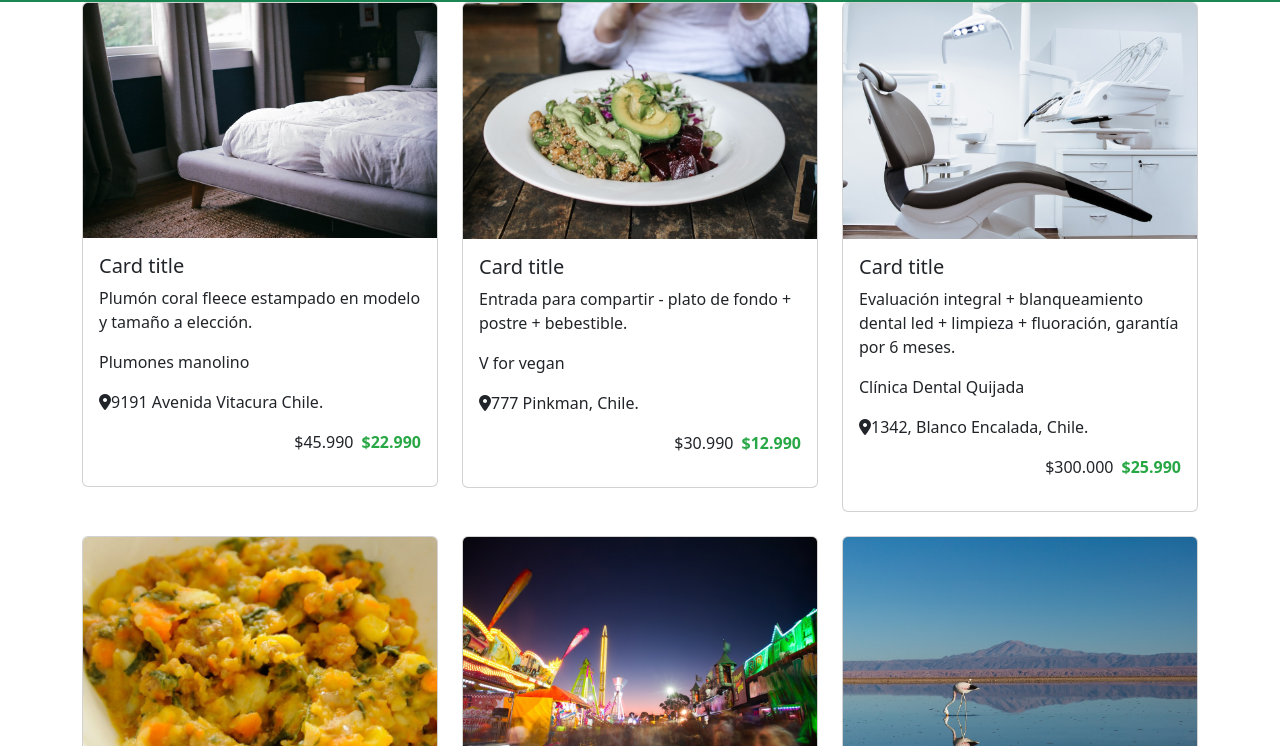
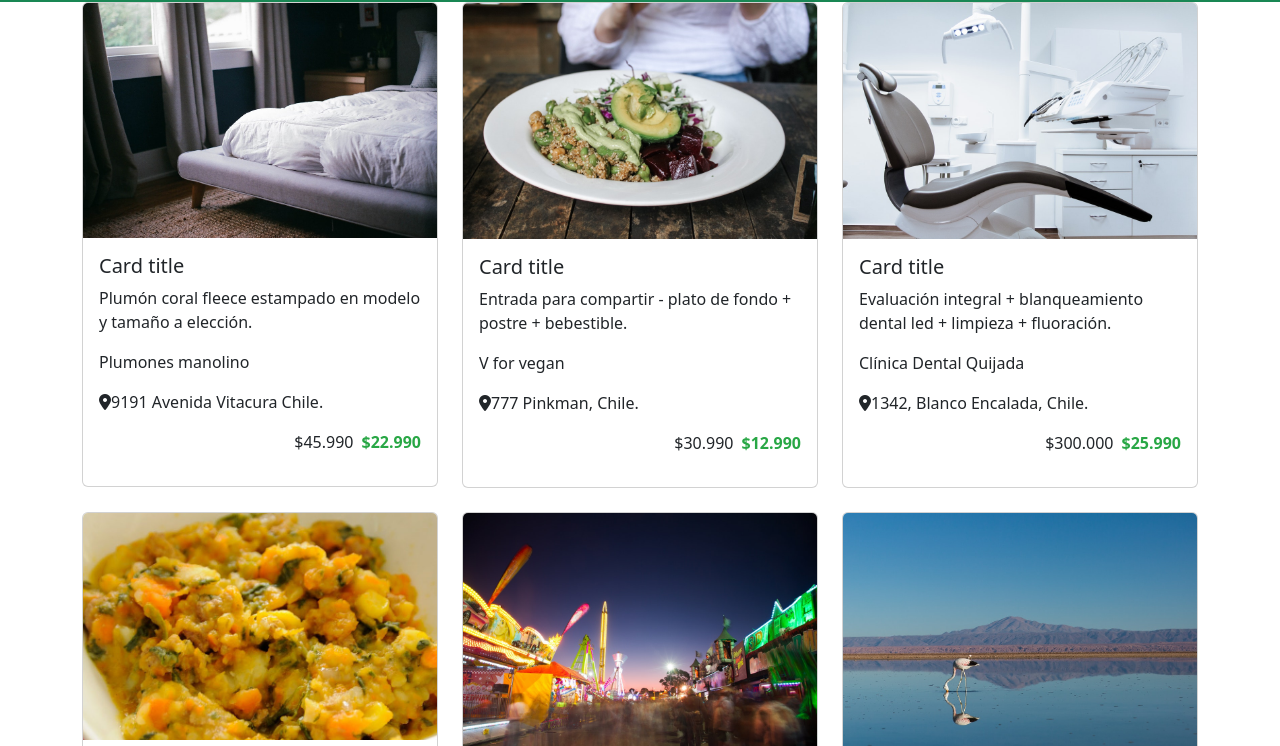
Before and after one commit to cecyliamoon/proyecto4, a plain HTML site: page index.html in a window 1280 px wide. Shown: the part 54-800 px from the top of the page. Drawn offline with nearby package versions, Linux system fonts and the light colour scheme.

Commit message:
texto original 3

```diff
--- a/index.html
+++ b/index.html
@@ -74,7 +74,7 @@
     <img src="./assets/img/cupon-3.jpg" class="card-img-top" alt="sillondentista">
     <div class="card-body">
       <h5 class="card-title">Card title</h5>
-      <p class="card-text">Evaluación integral + blanqueamiento dental led + limpieza + fluoración, garantía por 6 meses.</p>
+      <p class="card-text">Evaluación integral + blanqueamiento dental led + limpieza + fluoración.</p>
       <p class="card-text">Clínica Dental Quijada</p>
       <p class="card-text"><i class="fa-solid fa-location-dot"></i>1342, Blanco Encalada, Chile.</p>
       <div class="justify-content-end d-flex">
```
